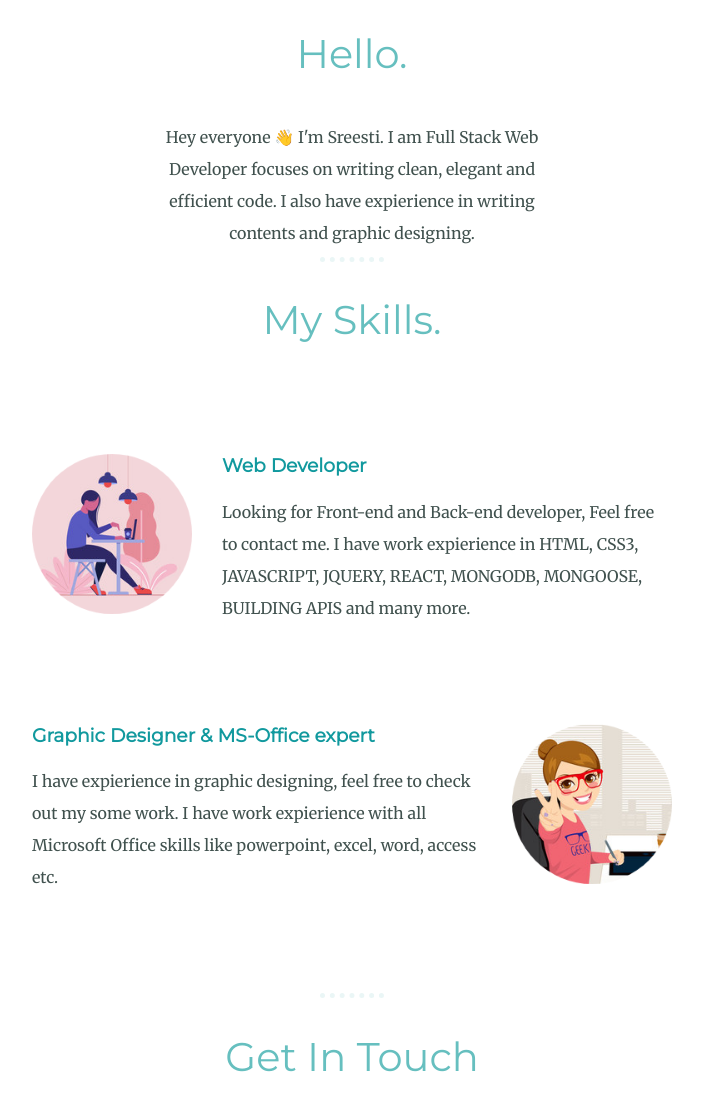
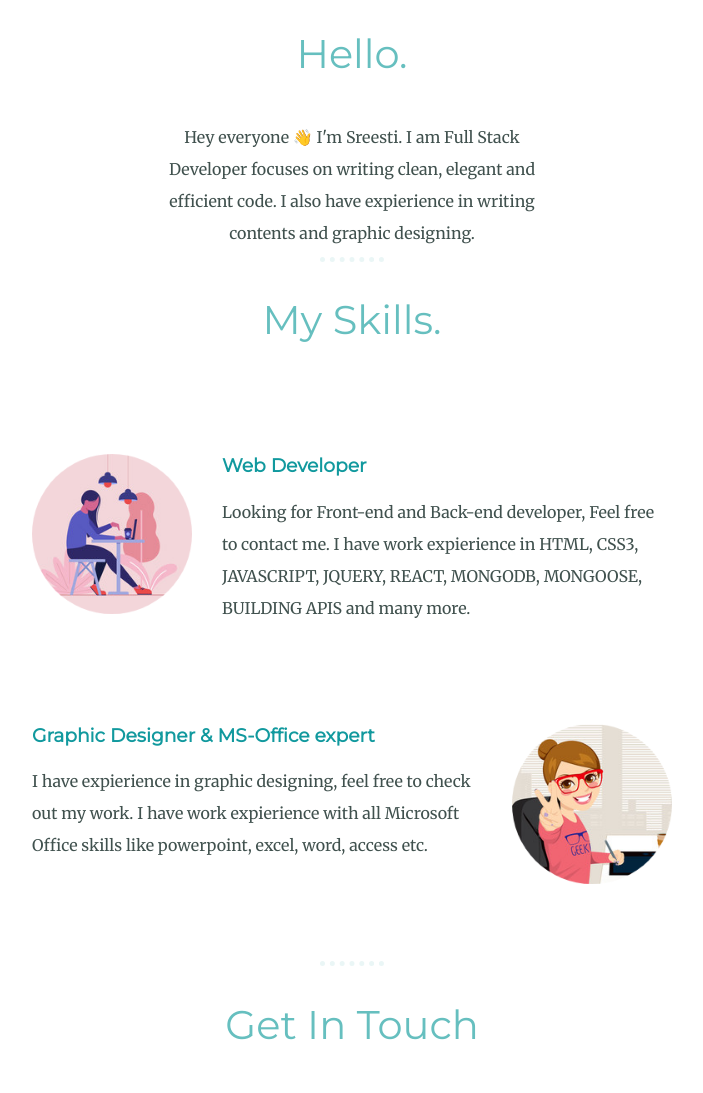
Before and after one commit to sreesti/portfolio, a plain HTML site: page index.html in a window 1280 px wide. Shown: the part 1020-2113 px from the top of the page, without its empty margins (288-991 px from the left). Drawn offline with Linux system fonts and the light colour scheme.

Commit message:
Add files via upload

```diff
--- a/index.html
+++ b/index.html
@@ -22,7 +22,7 @@
     <div class="profile">
       <img src=".\images\sreesti.png" alt="">
       <h2>Hello.</h2>
-      <p class="intro">Hey everyone 👋 I'm Sreesti. I am Full Stack Web Developer focuses on writing clean, elegant and efficient code. I also have expierience in writing contents and graphic designing.</p>
+      <p class="intro">Hey everyone 👋 I'm Sreesti. I am Full Stack Developer focuses on writing clean, elegant and efficient code. I also have expierience in writing contents and graphic designing.</p>
     </div>
     <hr>
     <div class="skills">
@@ -35,7 +35,7 @@
       <div class="skill-row">
         <img class="graphic-developer" src=".\images\graphic-girl.png" alt="skills">
         <h3>Graphic Designer & MS-Office expert</h3>
-        <p>I have expierience in graphic designing, feel free to check out my some work. I have work expierience with all Microsoft Office skills like powerpoint, excel, word, access etc.</p>
+        <p>I have expierience in graphic designing, feel free to check out my work. I have work expierience with all Microsoft Office skills like powerpoint, excel, word, access etc.</p>
       </div>
     </div>
     <hr>
```
